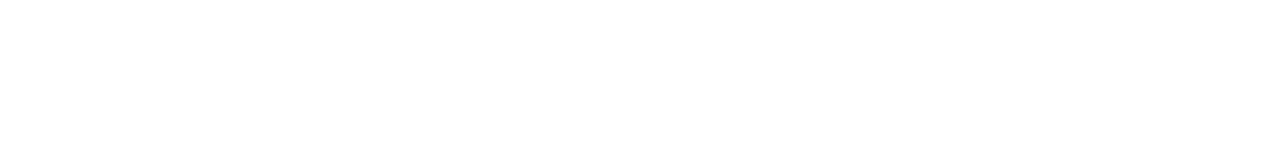
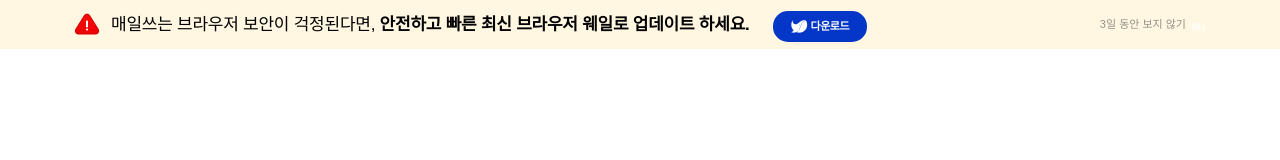
Before and after one commit to kimjiwon506/naver-clone, a plain HTML site: page index.html in a window 1280 px wide. Drawn offline with Linux system fonts and the light colour scheme.

Commit message:
style: banner태그 추가, 스타일 추가, reset 스타일 추가

```diff
--- /dev/null
+++ b/assets/css/common.css
@@ -0,0 +1 @@
+/* common: border, blind, font  */
--- a/assets/css/reset.css
+++ b/assets/css/reset.css
@@ -0,0 +1,98 @@
+/* reset */
+body,
+div,
+dl,
+dt,
+dd,
+ul,
+ol,
+li,
+h1,
+h2,
+h3,
+h4,
+h5,
+h6,
+pre,
+code,
+form,
+fieldset,
+legend,
+textarea,
+p,
+blockquote,
+th,
+td,
+input,
+select,
+textarea,
+button {
+  margin: 0;
+  padding: 0;
+}
+fieldset,
+img {
+  border: 0 none;
+}
+dl,
+ul,
+ol,
+menu,
+li {
+  list-style: none;
+}
+blockquote,
+q {
+  quotes: none;
+}
+blockquote:before,
+blockquote:after,
+q:before,
+q:after {
+  content: "";
+  content: none;
+}
+input,
+select,
+textarea,
+button {
+  vertical-align: middle;
+}
+button {
+  border: 0 none;
+  background-color: transparent;
+  cursor: pointer;
+}
+body {
+  background: #fff;
+}
+body,
+th,
+td,
+input,
+select,
+textarea,
+button {
+  font-size: 12px;
+  line-height: 1.5;
+  font-family: "돋움", dotum, sans-serif;
+  color: #333;
+} /* color값은 디자인가이드에 맞게사용 */
+a {
+  color: #333;
+  text-decoration: none;
+}
+a:active,
+a:hover {
+  text-decoration: underline;
+}
+address,
+caption,
+cite,
+code,
+dfn,
+em,
+var {
+  font-style: normal;
+  font-weight: normal;
+}
--- a/assets/css/style.css
+++ b/assets/css/style.css
@@ -0,0 +1,105 @@
+/* top_banner */
+.top_banner {
+  background-color: #fff7e1;
+  height: 49px;
+}
+
+.top_banner .contents {
+  position: relative;
+  width: 1130px;
+  margin: 0 auto;
+}
+
+.top_banner .contents .click_banner {
+  position: absolute;
+  top: 0;
+  left: 0;
+  right: 0;
+  bottom: 0;
+  background: rgba(0, 0, 0, 0);
+}
+
+.top_banner .contents > span {
+  padding-right: 20px;
+  font-size: 17px;
+  line-height: 49px;
+  letter-spacing: -0.25px;
+  color: black;
+}
+
+.top_banner .contents > span strong {
+  font-weight: 600;
+}
+
+.top_banner .contents > span::before {
+  display: inline-block;
+  content: "";
+  vertical-align: top;
+  background-image: url(../img/banner/banner.png);
+  background-repeat: no-repeat;
+  background-size: 141px 112px;
+
+  width: 26px;
+  height: 49px;
+  margin: 0 10px 0 0;
+  background-position: -116px -54px;
+}
+
+.top_banner .contents .download {
+  display: inline-block;
+  position: relative;
+  text-decoration: none;
+  font-size: 11px;
+  width: 94px;
+}
+
+.top_banner .contents .download span {
+  display: block;
+  text-align: center;
+  color: #fff;
+  font-weight: 700;
+  letter-spacing: -0.5px;
+  background-color: #0436c7;
+  margin: 9px 0;
+  height: 31px;
+  line-height: 31px;
+  border-radius: 15px;
+}
+
+.top_banner .contents .download span::before {
+  display: inline-block;
+  margin: 9px 3px 0 0;
+  width: 17px;
+  height: 13px;
+  background-position: -89px -63px;
+  content: "";
+  /* vertical-align top 사용하기 */
+  vertical-align: top;
+  background-image: url(../img/banner/banner.png);
+  background-repeat: no-repeat;
+  background-size: 141px 112px;
+}
+
+.top_banner .contents .close_button {
+  font-size: 11px;
+  height: 49px;
+  cursor: pointer;
+  position: absolute;
+  top: 0;
+  right: 0;
+  color: #666;
+  opacity: 0.7;
+}
+
+.top_banner .contents .close_button::after {
+  width: 15px;
+  height: 15px;
+  margin-left: 4px;
+  display: inline-block;
+  content: "";
+  vertical-align: top;
+  background-image: url(../img/banner/banner.png);
+  background-repeat: no-repeat;
+  background-size: 141px 112px;
+}
+/* //top_banner */
--- a/index.html
+++ b/index.html
@@ -4,8 +4,36 @@
     <meta http-equiv="X-UA-Compatible" content="IE=edge" />
     <meta name="viewport" content="width=device-width, initial-scale=1.0" />
     <title>Naver-clone</title>
-    <link rel="style" href="./assets/css/reset.css">
-    <link rel="style" href="./assets/css/style.css">
+    <link rel="stylesheet" href="./assets/css/reset.css" type="text/css">
+    <link rel="stylesheet" href="./assets/css/style.css" type="text/css">
+    <link rel="stylesheet" href="./assets/css/common.css" type="text/css">
   </head>
-  <body></body>
+  <body>
+    <div class="top_banner">
+        <div class="contents">
+            <a href="" class="click_banner"></a>
+            <span>매일쓰는 브라우저 보안이 걱정된다면, <strong>안전하고 빠른 최신 브라우저 웨일로 업데이트 하세요.</strong></span>
+            <a class="download" href="/">
+                <span>다운로드</span>
+            </a>
+            <button class="close_button">3일 동안 보지 않기</button>
+        </div>
+
+    </div>
+    <header>
+        <div class="header_top"></div>
+        <div class="gnb"></div>
+    </header>
+    <container>
+        <div class="column_left"></div>
+        <div class="column_right"></div>
+    </container>
+    <footer>
+        <div class="footer_inner">
+            <div class="banner_area"></div>
+            <div class="notice_area"></div>
+            <div class="corp_area"></div>
+        </div>
+    </footer>
+  </body>
 </html>
```
Also changed, not shown: assets/img/banner/banner.png (added).
